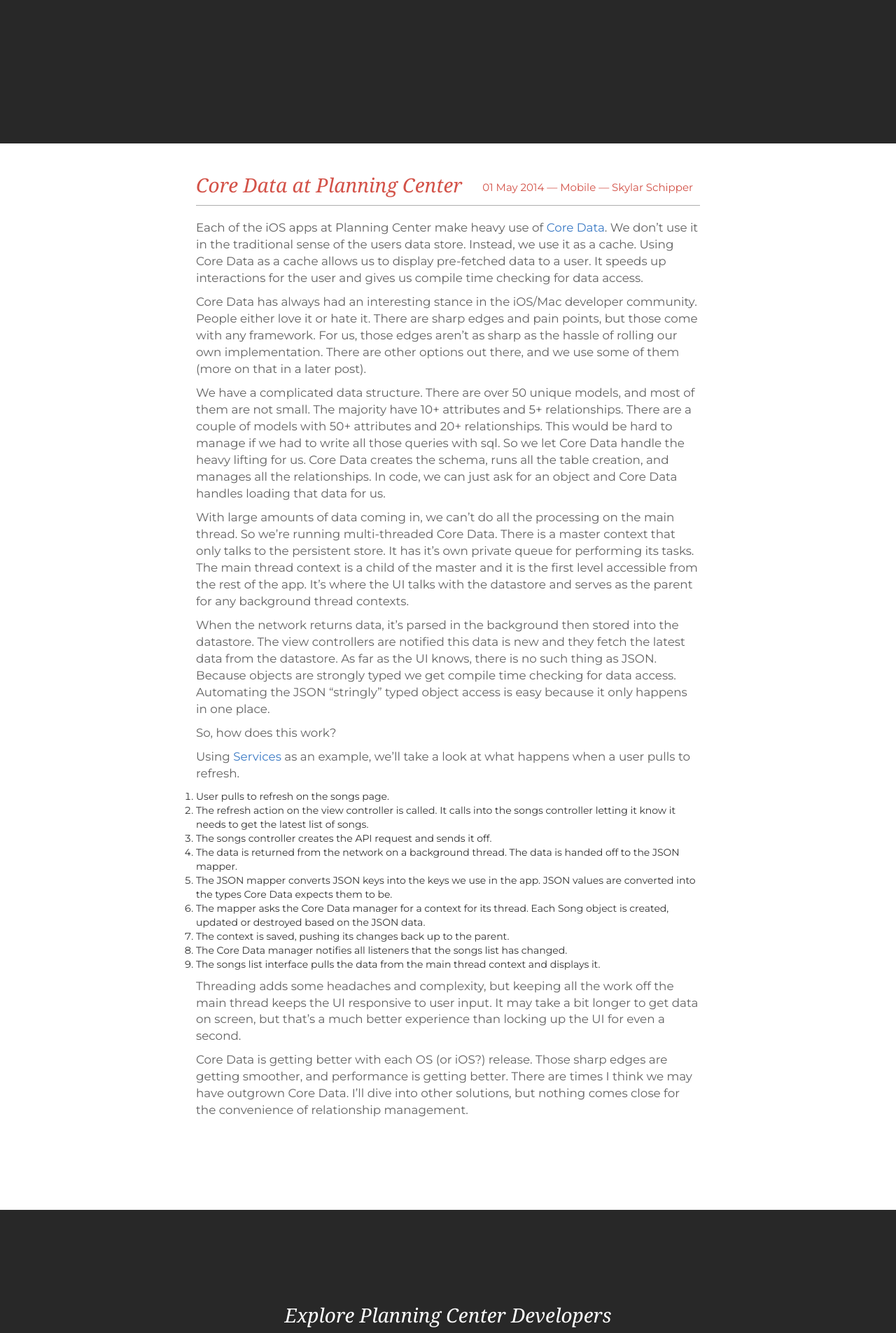
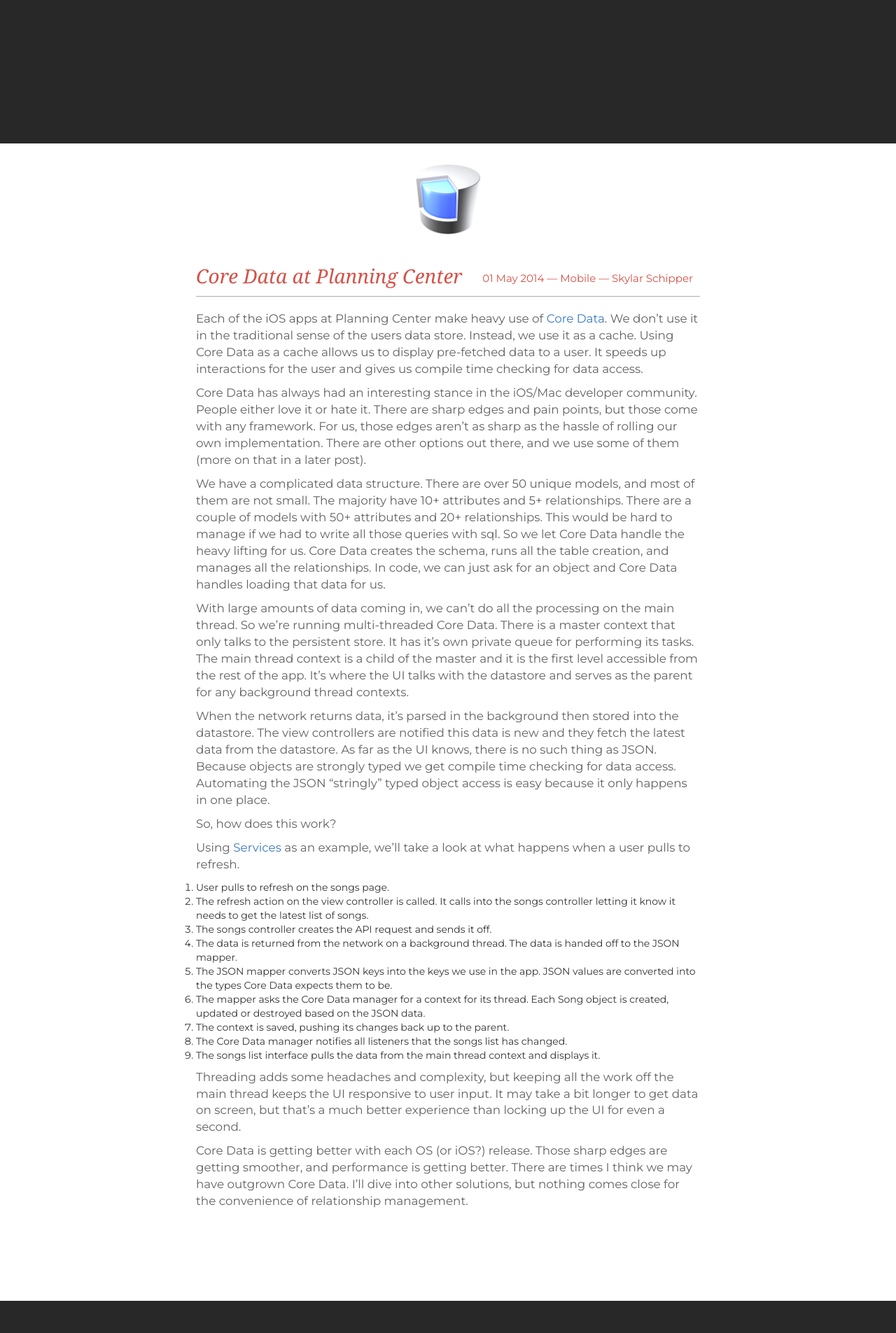
Before and after one commit to planningcenter/developers, a Jekyll site: the page built from _posts/2014-05-01-core-data-at-planning-center.md, in a window 1280 px wide. Shown: the part 345-2250 px from the top of the page at 70% size. Built offline with Jekyll 4.4.1, drawn with Linux system fonts in a browser that asks for light colours; Markdown is read by kramdown in place of the engine named in the settings.

Commit message:
Added header image

```diff
--- a/_posts/2014-05-01-core-data-at-planning-center.md
+++ b/_posts/2014-05-01-core-data-at-planning-center.md
@@ -3,6 +3,7 @@ layout: post
 title:  "Core Data at Planning Center"
 date:   2014-05-01 08:42:56
 author: Skylar Schipper
+header: /assets/images/core-data-logo.jpg
 team:   mobile
 ---
 
```
Also changed, not shown: assets/images/core-data-logo.jpg (added).
